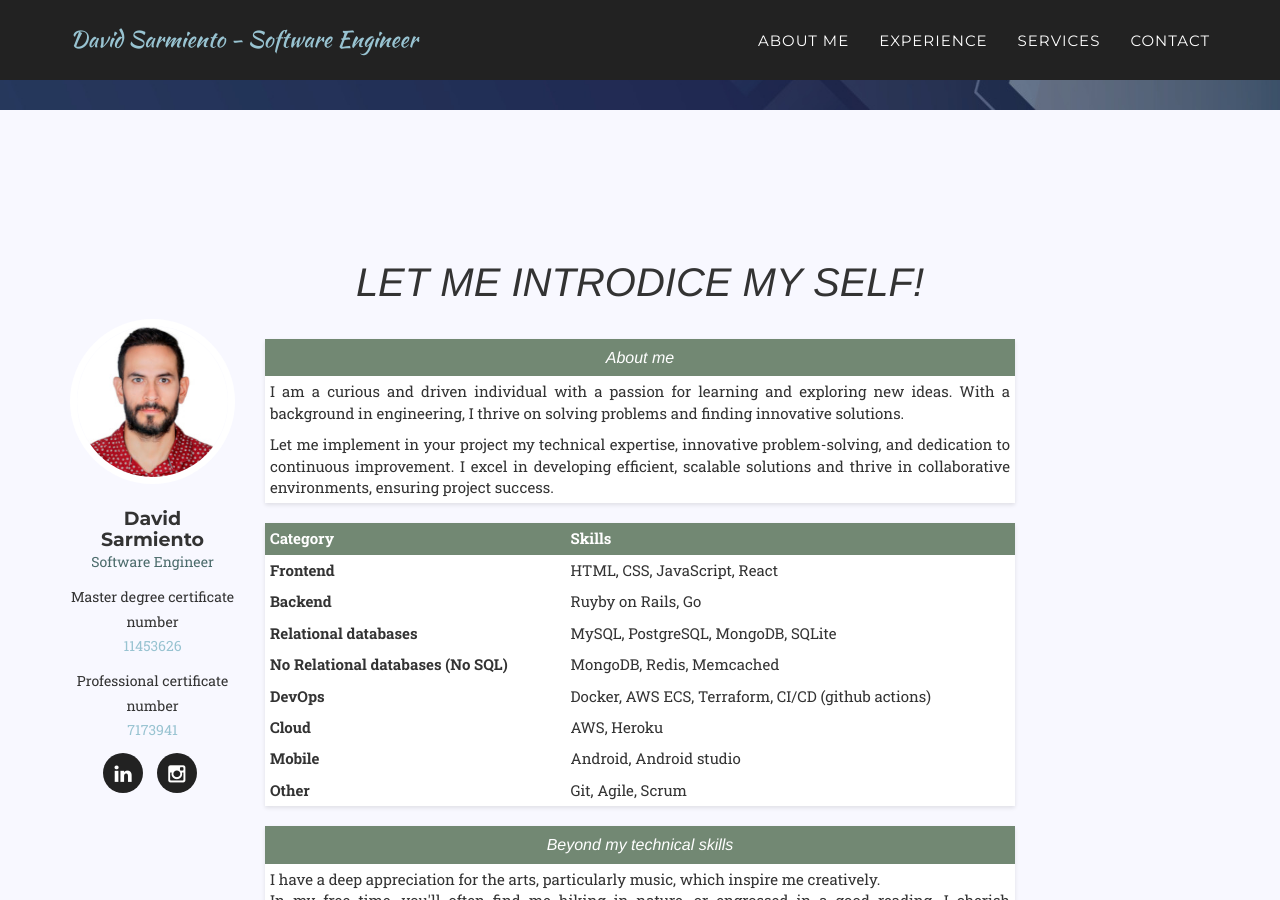
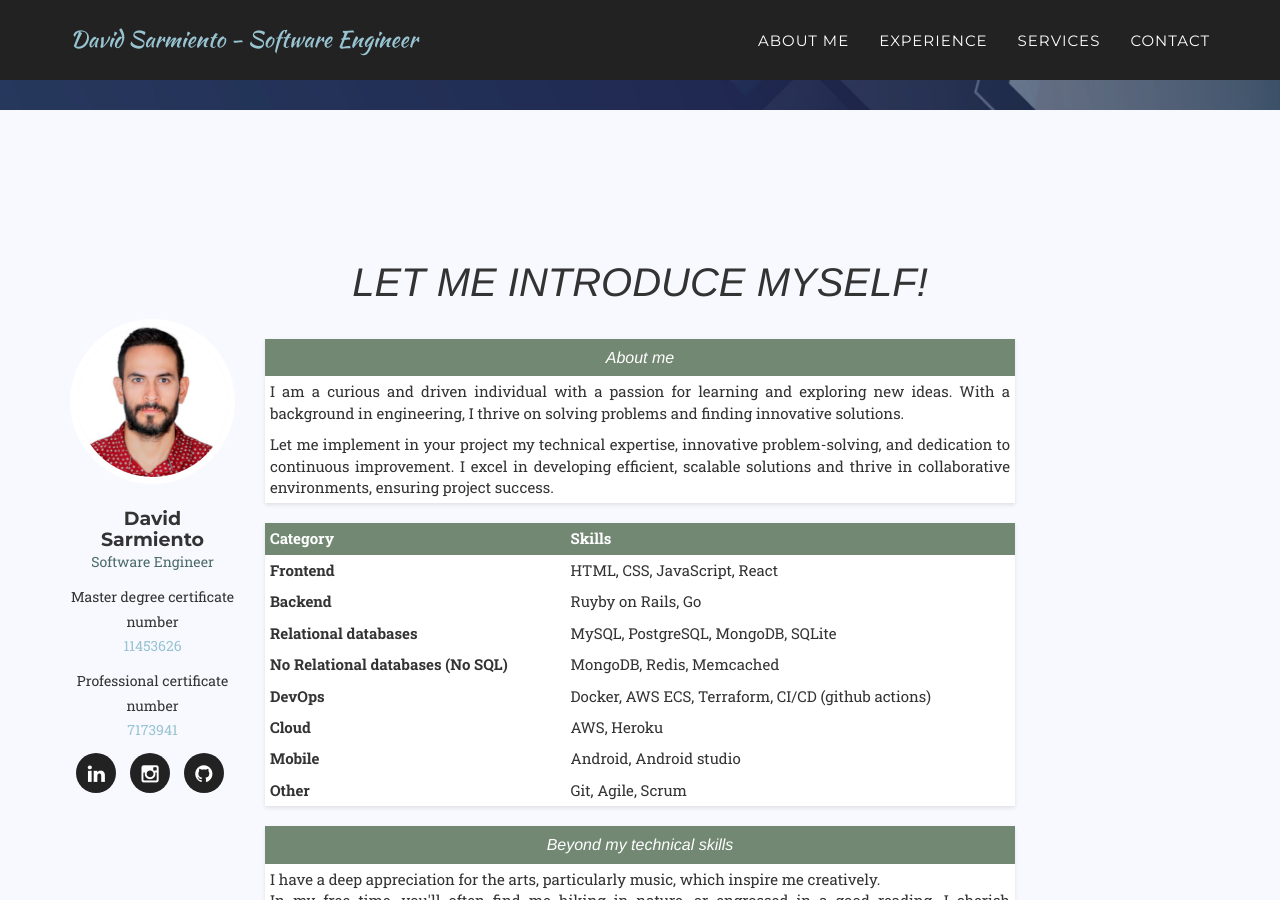
Before and after one commit to edsarmiento/edsarmiento.github.io, a Jekyll site: the page built from index.html, in a window 1280 px wide and 900 px high, scrolled down 648 px. Built offline with Jekyll 4.4.1, drawn with Linux system fonts in a browser that asks for light colours; some web fonts are replaced; part of the change alters nothing that is shown.

Commit message:
add social networs

```diff
--- a/_config.yml
+++ b/_config.yml
@@ -17,8 +17,8 @@ people:
       url: https://www.linkedin.com/in/davidsarmiento5/
     - title: instagram
       url: https://www.instagram.com/davidst_5/
-    # - title: stack-overflow
-    #   url: #
+    - title: github
+      url: http://github.com/edsarmiento
 
 # - name:
 #   pic: 2
@@ -44,14 +44,10 @@ people:
 
 # Social networks usernames (many more available: google-plus, flickr, dribbble, pinterest, instagram, tumblr, linkedin, etc.)
 social:
-  - title: twitter
-    url: http://twitter.com/jekyllrb
-  - title: facebook
-    url:
-  - title: stack-overflow
-    url: http://stackoverflow.com/questions/tagged/jekyll
-  - title: bitbucket
-    url: http://bitbucket.org/jekyll
+  - title: linkedin
+    url: https://www.linkedin.com/in/davidsarmiento5/
+  - title: instagram
+    url: https://www.instagram.com/davidst_5/
   - title: github
     url: http://github.com/jekyll
 
--- a/_includes/about.html
+++ b/_includes/about.html
@@ -3,7 +3,7 @@
         <div class="container">
             <div class="row">
                 <div class="col-lg-12 text-center">
-                    <h2 class="section-heading-cursive">Let me introdice my self!</h2>
+                    <h2 class="section-heading-cursive">Let me introduce myself!</h2>
                 </div>
             </div>
             <div class="row">
```
